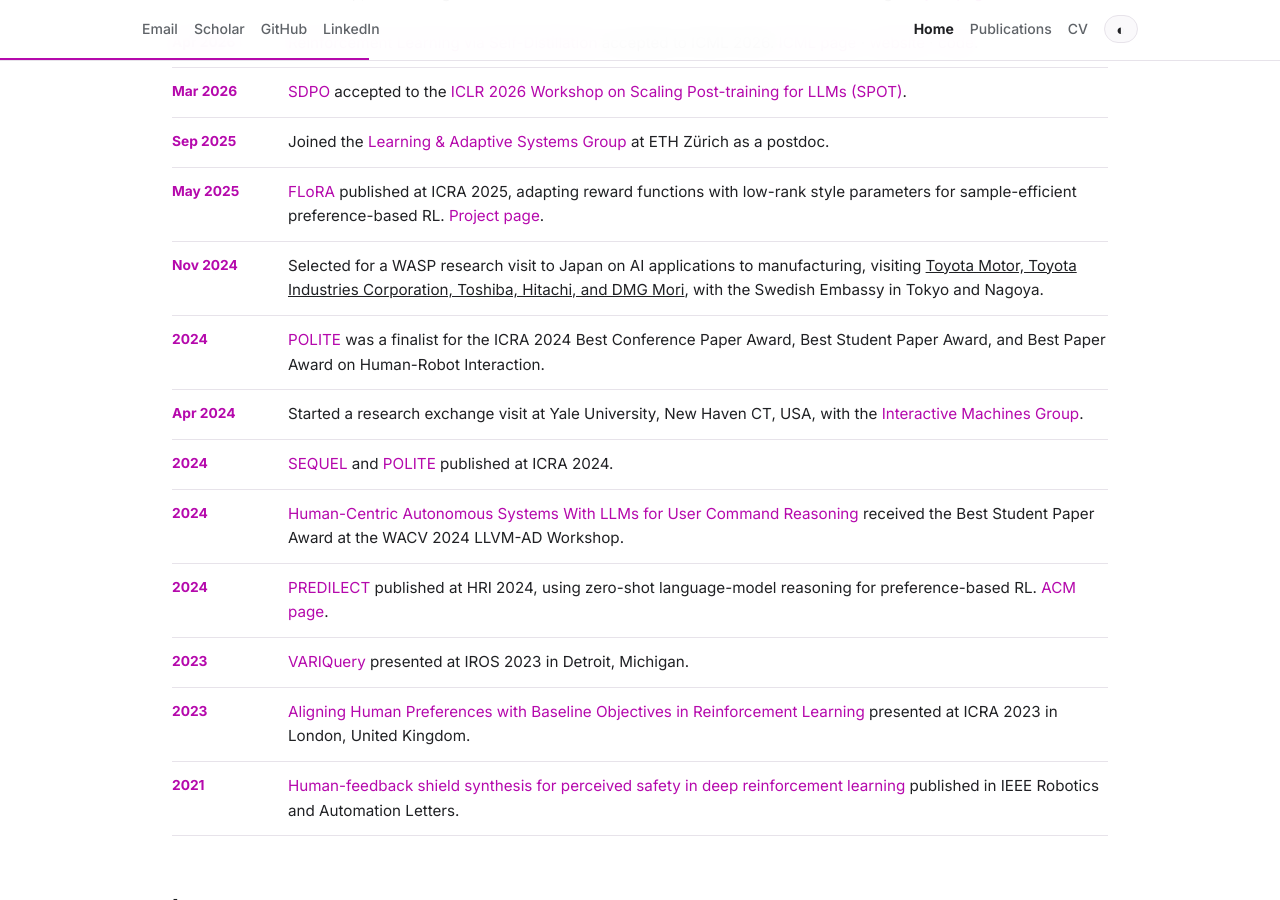
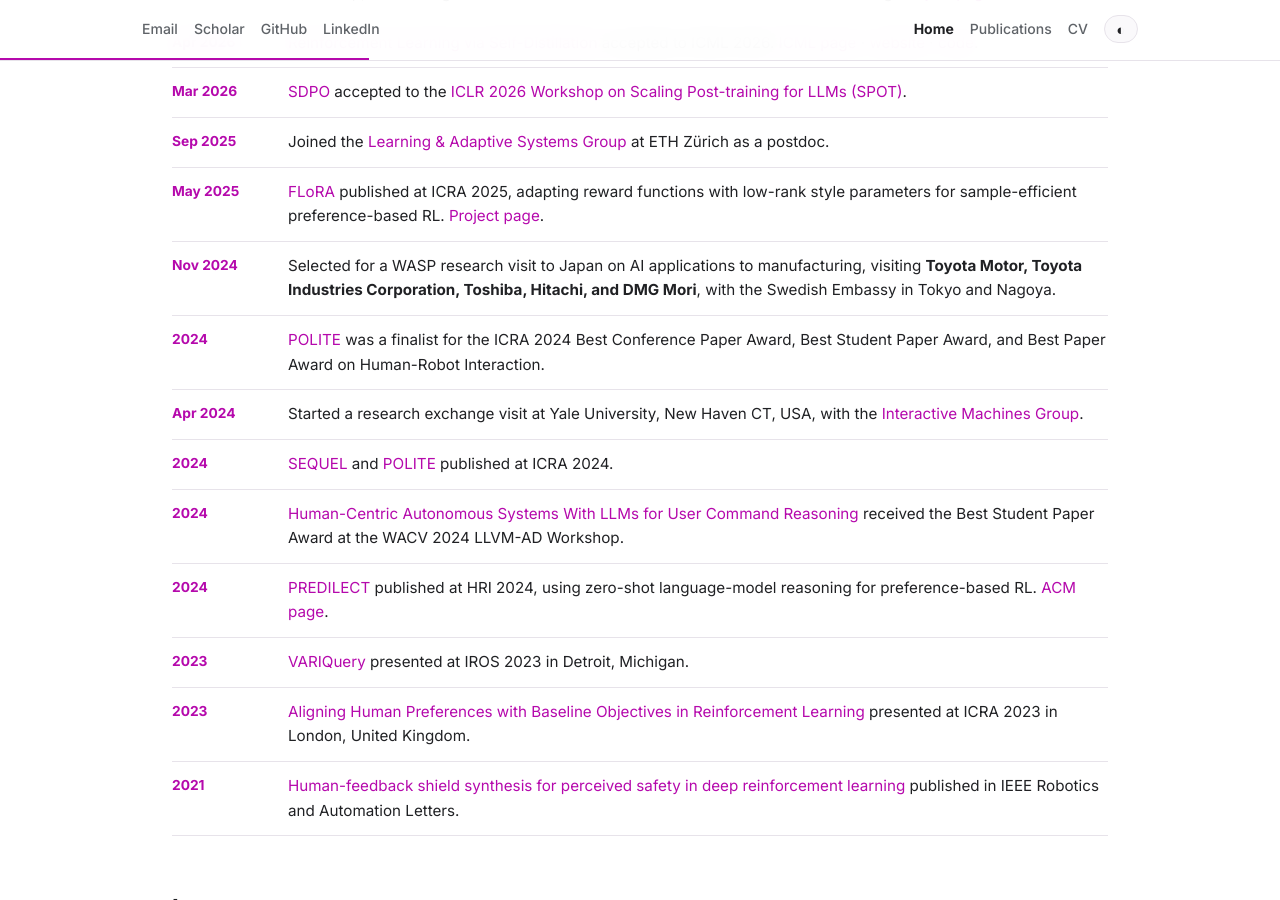
Before and after one commit to DanielLSM/daniellsm.github.io, a Jekyll site: the page index.html, which Jekyll copies as it is, in a window 1280 px wide and 900 px high, scrolled down 818 px. Built offline with Jekyll 4.4.1, drawn with Linux system fonts in a browser that asks for light colours; a style sheet for code colours, icons or effects is not loaded.

Commit message:
Refresh CV company bolding

```diff
--- a/index.html
+++ b/index.html
@@ -32,7 +32,7 @@
       <nav class="nav-links" aria-label="Main navigation">
         <a href="/" aria-current="page">Home</a>
         <a href="/research/">Publications</a>
-        <a href="/assets/Daniel_Marta_CV.pdf?v=b4d4322" target="_blank" rel="noopener">CV</a>
+        <a href="/assets/Daniel_Marta_CV.pdf?v=bafc380" target="_blank" rel="noopener">CV</a>
         <button class="theme-toggle" type="button" aria-label="Toggle dark mode" title="Toggle dark mode">◐</button>
       </nav>
     </div>
@@ -53,7 +53,7 @@
       <a class="button" href="https://scholar.google.com/citations?user=sfM-khoAAAAJ&hl=en" target="_blank" rel="noopener">Scholar</a>
       <a class="button" href="https://github.com/DanielLSM/" target="_blank" rel="noopener">GitHub</a>
       <a class="button" href="https://www.linkedin.com/in/daniel-marta-556b4023/" target="_blank" rel="noopener">LinkedIn</a>
-      <a class="button" href="/assets/Daniel_Marta_CV.pdf?v=b4d4322" target="_blank" rel="noopener">CV</a>
+      <a class="button" href="/assets/Daniel_Marta_CV.pdf?v=bafc380" target="_blank" rel="noopener">CV</a>
     </div>
   </div>
   <aside class="profile-card">
@@ -70,7 +70,7 @@
     <tr><th>Mar 2026</th><td><a href="https://arxiv.org/abs/2601.20802">SDPO</a> accepted to the <a href="https://iclr.cc/virtual/2026/10013442">ICLR 2026 Workshop on Scaling Post-training for LLMs (SPOT)</a>.</td></tr>
     <tr><th>Sep 2025</th><td>Joined the <a href="https://las.inf.ethz.ch/">Learning & Adaptive Systems Group</a> at ETH Zürich as a postdoc.</td></tr>
     <tr><th>May 2025</th><td><a href="https://arxiv.org/abs/2504.10002">FLoRA</a> published at ICRA 2025, adapting reward functions with low-rank style parameters for sample-efficient preference-based RL. <a href="https://sites.google.com/view/preflora/">Project page</a>.</td></tr>
-    <tr><th>Nov 2024</th><td>Selected for a WASP research visit to Japan on AI applications to manufacturing, visiting <u>Toyota Motor, Toyota Industries Corporation, Toshiba, Hitachi, and DMG Mori</u>, with the Swedish Embassy in Tokyo and Nagoya.</td></tr>
+    <tr><th>Nov 2024</th><td>Selected for a WASP research visit to Japan on AI applications to manufacturing, visiting <strong>Toyota Motor, Toyota Industries Corporation, Toshiba, Hitachi, and DMG Mori</strong>, with the Swedish Embassy in Tokyo and Nagoya.</td></tr>
     <tr><th>2024</th><td><a href="https://ieeexplore.ieee.org/document/10610505">POLITE</a> was a finalist for the ICRA 2024 Best Conference Paper Award, Best Student Paper Award, and Best Paper Award on Human-Robot Interaction.</td></tr>
     <tr><th>Apr 2024</th><td>Started a research exchange visit at Yale University, New Haven CT, USA, with the <a href="https://interactive-machines.gitlab.io/">Interactive Machines Group</a>.</td></tr>
     <tr><th>2024</th><td><a href="https://ieeexplore.ieee.org/document/10610534">SEQUEL</a> and <a href="https://ieeexplore.ieee.org/document/10610505">POLITE</a> published at ICRA 2024.</td></tr>
--- a/research.html
+++ b/research.html
@@ -32,7 +32,7 @@
       <nav class="nav-links" aria-label="Main navigation">
         <a href="/">Home</a>
         <a href="/research/" aria-current="page">Publications</a>
-        <a href="/assets/Daniel_Marta_CV.pdf?v=b4d4322" target="_blank" rel="noopener">CV</a>
+        <a href="/assets/Daniel_Marta_CV.pdf?v=bafc380" target="_blank" rel="noopener">CV</a>
         <button class="theme-toggle" type="button" aria-label="Toggle dark mode" title="Toggle dark mode">◐</button>
       </nav>
     </div>
--- a/research/index.html
+++ b/research/index.html
@@ -32,7 +32,7 @@
       <nav class="nav-links" aria-label="Main navigation">
         <a href="/">Home</a>
         <a href="/research/" aria-current="page">Publications</a>
-        <a href="/assets/Daniel_Marta_CV.pdf?v=b4d4322" target="_blank" rel="noopener">CV</a>
+        <a href="/assets/Daniel_Marta_CV.pdf?v=bafc380" target="_blank" rel="noopener">CV</a>
         <button class="theme-toggle" type="button" aria-label="Toggle dark mode" title="Toggle dark mode">◐</button>
       </nav>
     </div>
```
Also changed, not shown: 1 other file.
